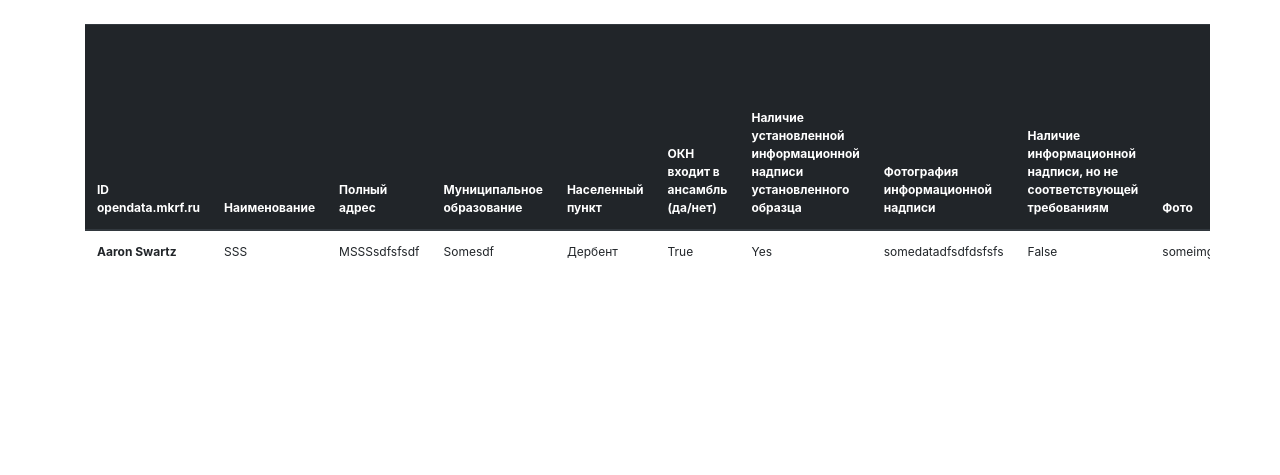
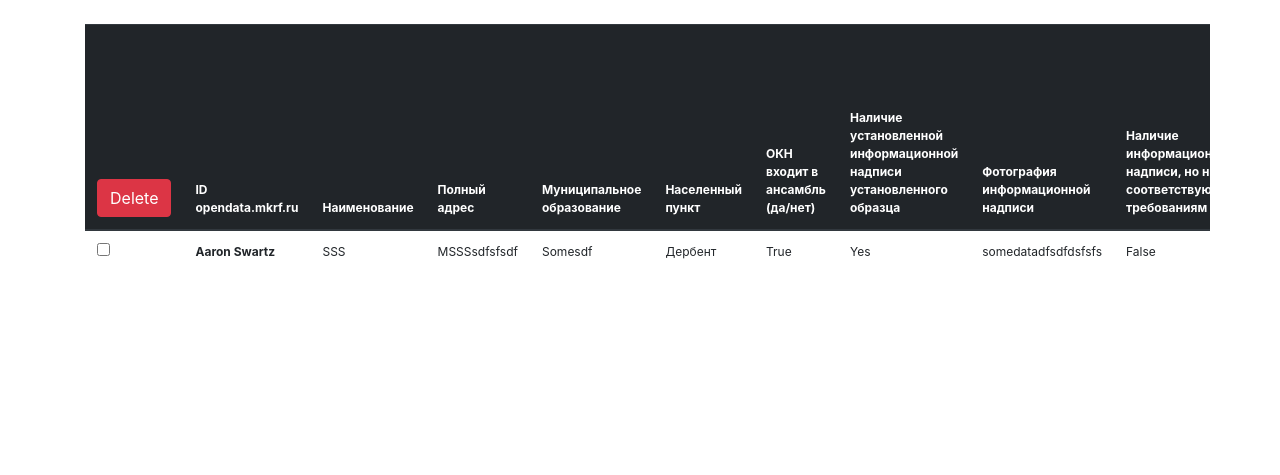
Before and after one commit to makhmudovMR/django_excelpars, a Django app: page /dashboard/panel/ in a window 1280 px wide. Shown: the part 56-531 px from the top of the page. Run offline with Django 3.2, Linux system fonts and the light colour scheme; a user stored in the database is signed in; data comes from the database, SQL or seed files in the repository; both versions use the stored data as it was after the commit; some libraries are stand-ins or nearby versions.

Commit message:
function "delete" done

```diff
--- a/excelpars/dashboard/urls.py
+++ b/excelpars/dashboard/urls.py
@@ -1,5 +1,5 @@
 from django.conf.urls import url
-from .views import home, login_view, panel, logout_view, get_id_data, edit_data, add_data, search
+from .views import home, login_view, panel, logout_view, get_id_data, edit_data, add_data, search, delete_data
 
 urlpatterns = [
     url('^$', home, name='home'),
@@ -9,5 +9,6 @@ urlpatterns = [
     url('^get_id_data/$', get_id_data, name='get_id_data'),
     url('^edit_data/$', edit_data, name='edit_data'),
     url('^add_data/$', add_data, name='add_data'),
-    url('^search/$', search, name='search')
+    url('^search/$', search, name='search'),
+    url('^delete/$', delete_data, name="delete_data"),
 ]
--- a/excelpars/dashboard/views.py
+++ b/excelpars/dashboard/views.py
@@ -279,3 +279,15 @@ def search(request):
         "form": form
     }
     return render(request, "dashboard/panel.html", context)
+
+
+def delete_data(request):
+    if request.method == 'POST':
+        print(request.POST)
+        data = request.POST.getlist('for_delete')
+        # print(data)
+        # print('this is data len:', len(data))
+        for id in data:
+            ObjectInfo.objects.filter(id=id).delete()
+
+    return HttpResponseRedirect(reverse('panel'))
--- a/excelpars/templates/dashboard/panel.html
+++ b/excelpars/templates/dashboard/panel.html
@@ -8,8 +8,11 @@
     <div class="row" style="overflow: scroll">
         <div class="col-12">
             <table class="table" style="font-size:12px">
+              <form name="delete_data" action="{% url 'delete_data' %}" method="post">
+                {% csrf_token %}
               <thead class="thead-dark">
                 <tr>
+                  <th><button type="submit" class="btn btn-danger">Delete</button></th>
                   <th scope="col">ID opendata.mkrf.ru</th>
                   <th scope="col">Наименование</th>
                   <th scope="col">Полный адрес</th>
@@ -44,6 +47,7 @@
               <tbody>
               {% for d in data%}
                 <tr>
+                  <th><input type="checkbox" name="for_delete" value="{{d.id}}"></th>
                   <th scope="row">{{ d.id_openData }}</th>
                   <td>{{ d.nativeName }}</td>
                   <td>{{ d.fullAddress }}</td>
@@ -88,6 +92,7 @@
                   <!--<td>@twitter</td>-->
                 <!--</tr>-->
               </tbody>
+              </form>
             </table>
         </div>
     </div>
```
Also changed, not shown: excelpars/db.sqlite3.
